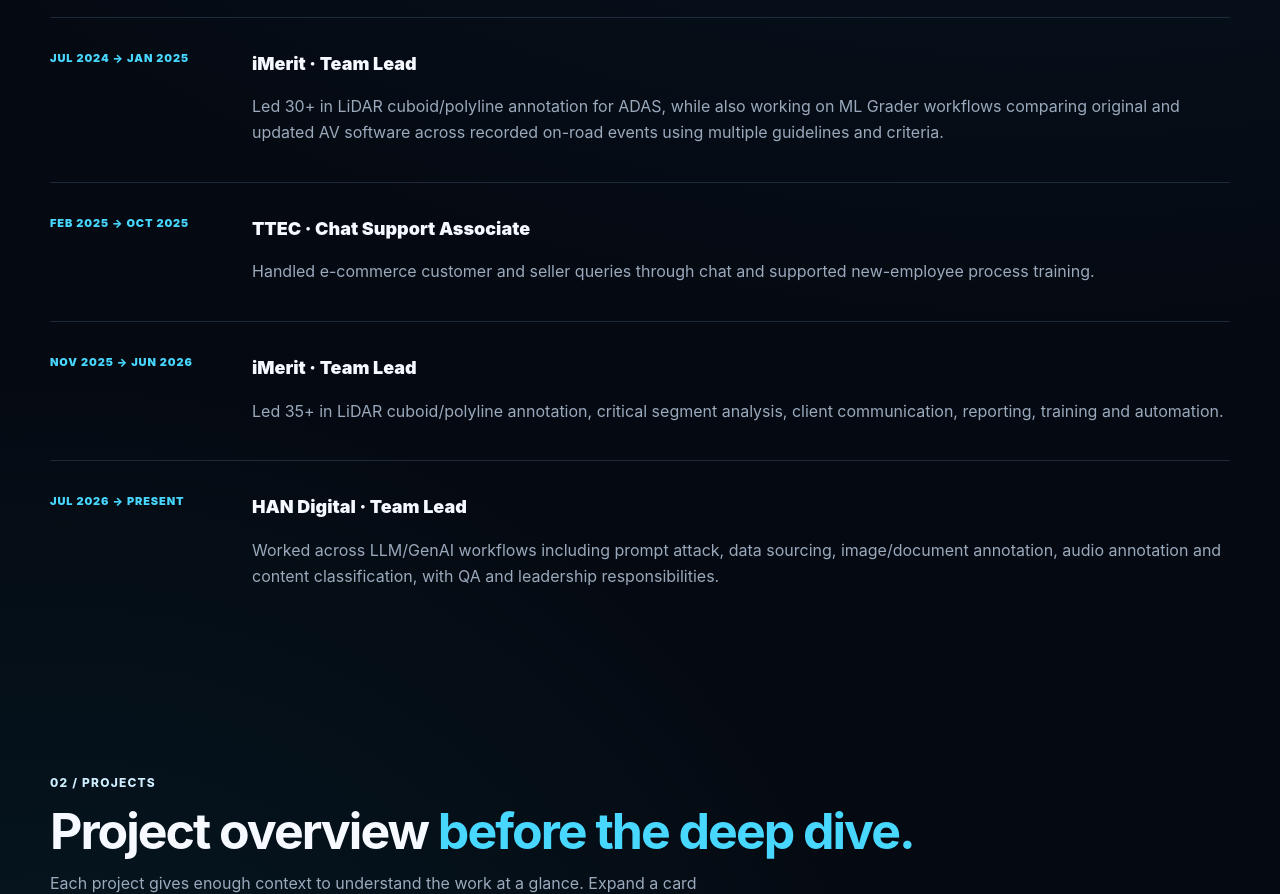
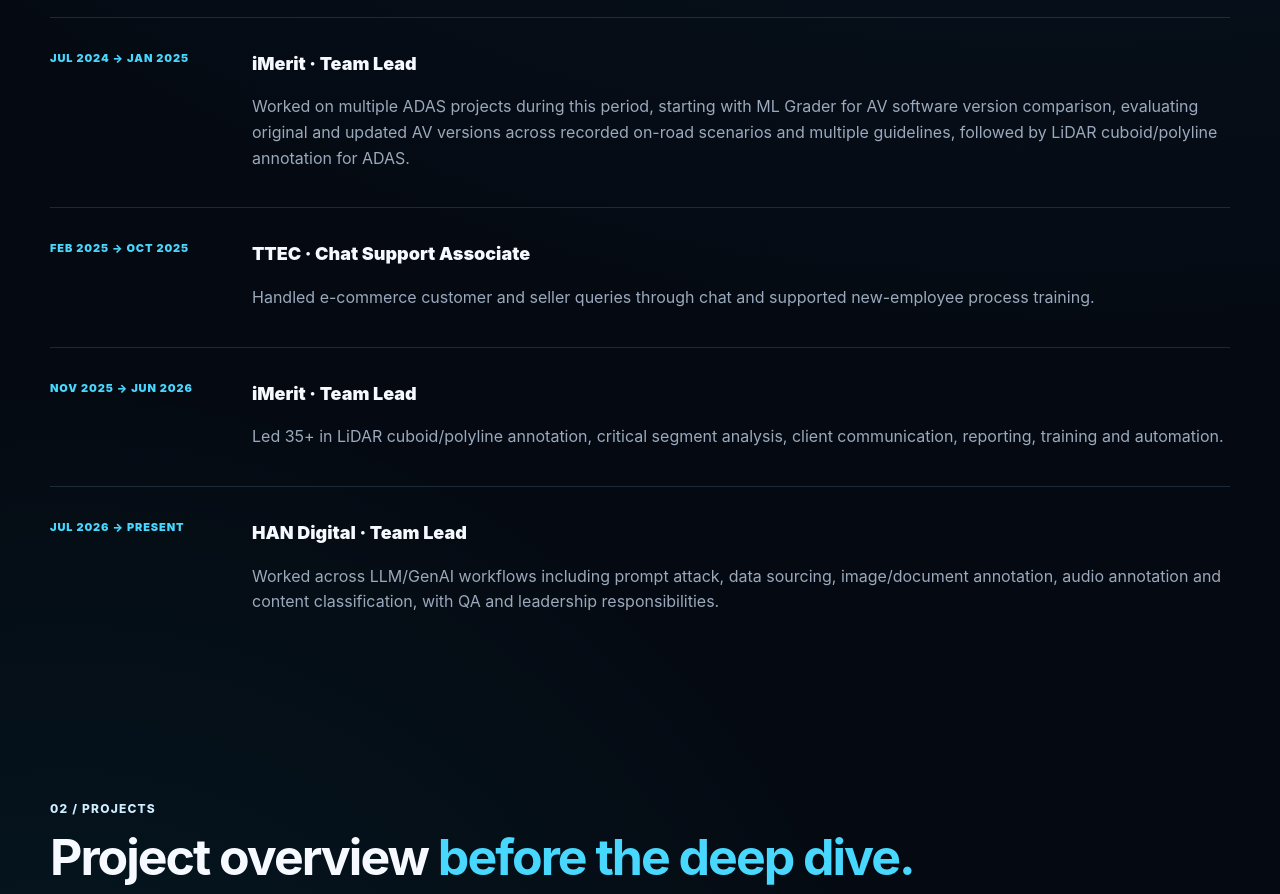
Before and after one commit to jatintantubay2-coder/jatin-tantubay-portfolio, a plain HTML site: page index.html in a window 1280 px wide. Shown: the part 1517-2411 px from the top of the page. Drawn offline with Linux system fonts and the light colour scheme.

Commit message:
Update index.html

```diff
--- a/index.html
+++ b/index.html
@@ -6,7 +6,7 @@
 <div class="experienceItem"><div class="date">APR 2021 → JAN 2022</div><div><div class="role">iMerit · ITES Executive</div><p class="muted">Started in ADAS scenario analysis, on-road AV behavior and critical issue identification; moved into QA and Coordinator responsibilities.</p></div></div>
 <div class="experienceItem"><div class="date">FEB 2022 → SEP 2023</div><div><div class="role">iMerit · Acting Team Lead</div><p class="muted">Led 20+ people across scenario workflows and the Safety Anomaly pilot, covering allocation, audits, RCA, coaching, client calls and operations.</p></div></div>
 <div class="experienceItem"><div class="date">OCT 2023 → JUN 2024</div><div><div class="role">iMerit · Junior Team Lead</div><p class="muted">Led GIS/ADAS and AV perception, prediction and planning workflows, including training batches and client-facing quality work.</p></div></div>
-<div class="experienceItem"><div class="date">JUL 2024 → JAN 2025</div><div><div class="role">iMerit · Team Lead</div><p class="muted">Led 30+ in LiDAR cuboid/polyline annotation for ADAS, while also working on ML Grader workflows comparing original and updated AV software across recorded on-road events using multiple guidelines and criteria.</p></div></div>
+<div class="experienceItem"><div class="date">JUL 2024 → JAN 2025</div><div><div class="role">iMerit · Team Lead</div><p class="muted">Worked on multiple ADAS projects during this period, starting with ML Grader for AV software version comparison, evaluating original and updated AV versions across recorded on-road scenarios and multiple guidelines, followed by LiDAR cuboid/polyline annotation for ADAS.</p></div></div>
 <div class="experienceItem"><div class="date">FEB 2025 → OCT 2025</div><div><div class="role">TTEC · Chat Support Associate</div><p class="muted">Handled e-commerce customer and seller queries through chat and supported new-employee process training.</p></div></div>
 <div class="experienceItem"><div class="date">NOV 2025 → JUN 2026</div><div><div class="role">iMerit · Team Lead</div><p class="muted">Led 35+ in LiDAR cuboid/polyline annotation, critical segment analysis, client communication, reporting, training and automation.</p></div></div>
 <div class="experienceItem"><div class="date">JUL 2026 → PRESENT</div><div><div class="role">HAN Digital · Team Lead</div><p class="muted">Worked across LLM/GenAI workflows including prompt attack, data sourcing, image/document annotation, audio annotation and content classification, with QA and leadership responsibilities.</p></div></div>
```
